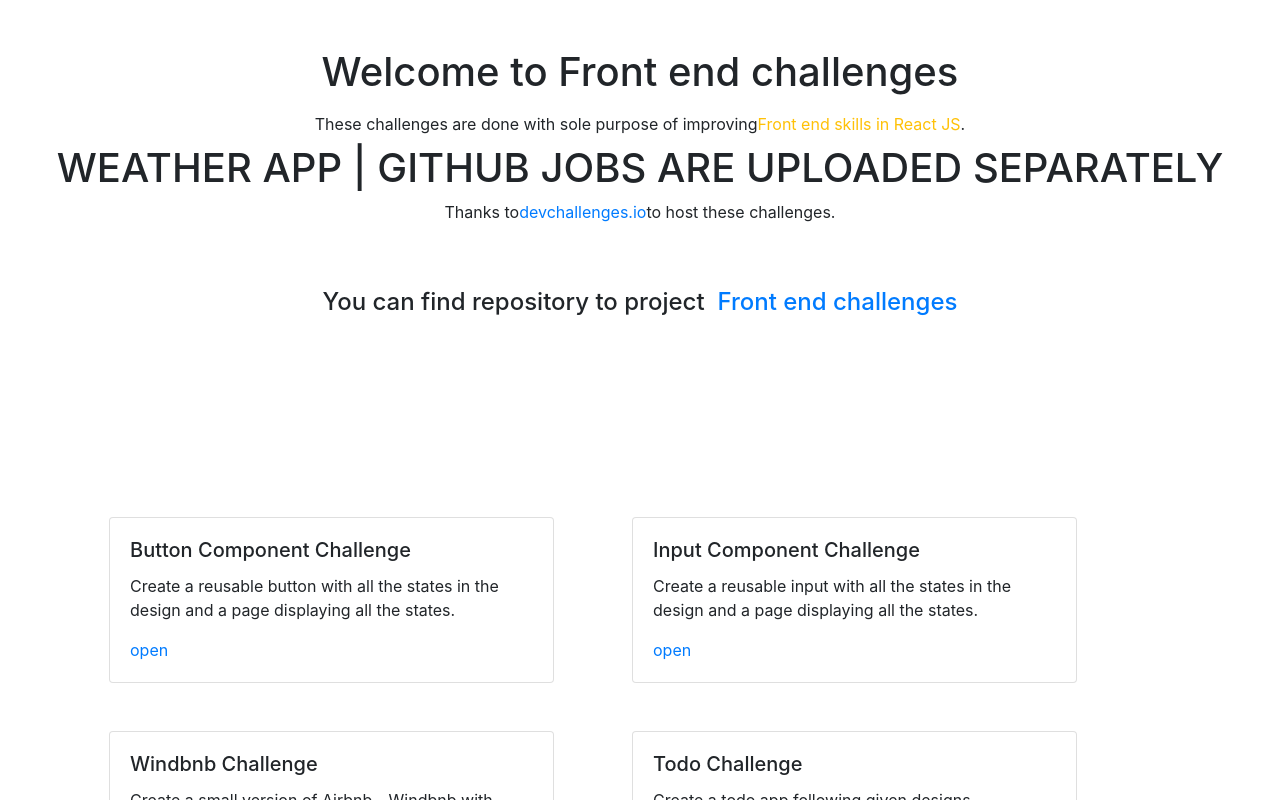
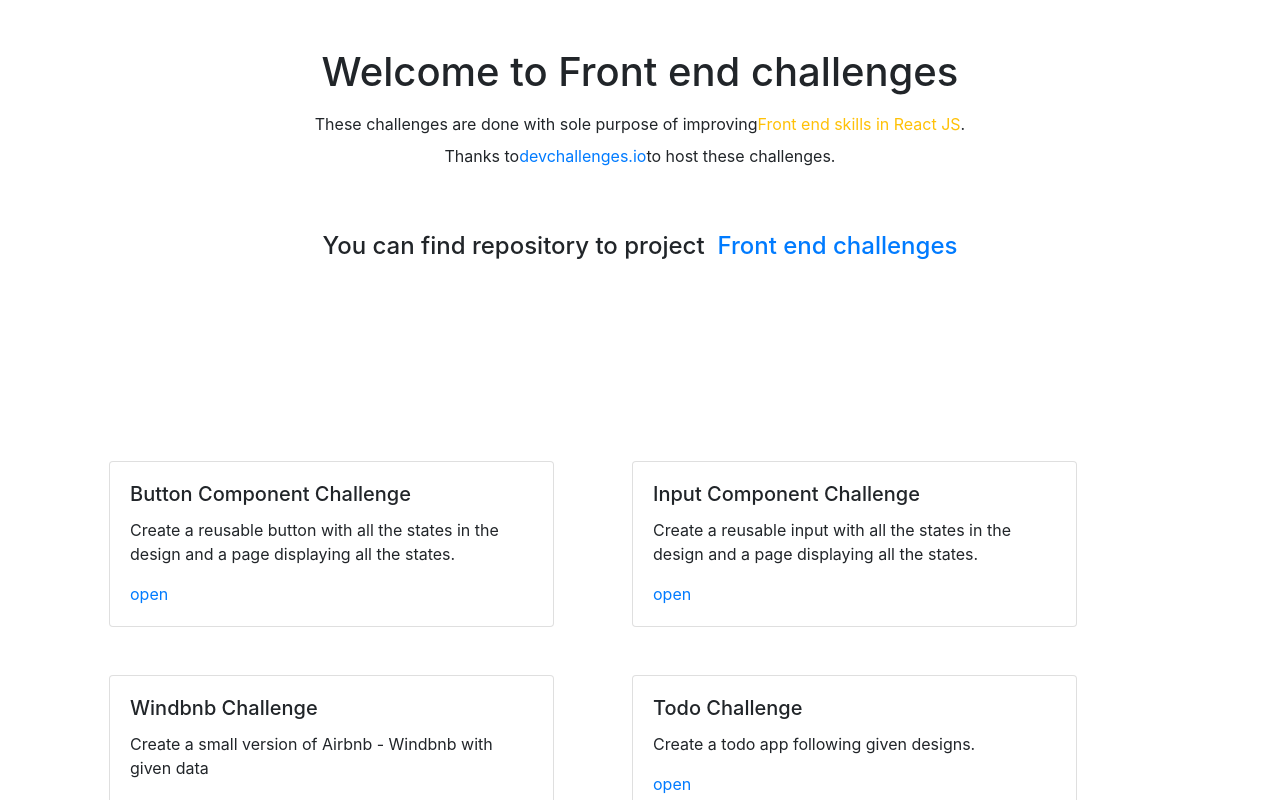
Before and after one commit to bipin-codes/front-end-challenges, a React (Create React App) app: page / in a window 1280 px wide. Shown: the top 800 px of the page. Built offline with nearby package versions, Linux system fonts and the light colour scheme.

Commit message:
starting weather app again

```diff
--- a/src/hooks/useUserLocation.ts
+++ b/src/hooks/useUserLocation.ts
@@ -7,7 +7,6 @@ const useUserLocation = () => {
   );
 
   const success = (pos: GeolocationPosition) => {
-    console.log(pos);
     setData(pos);
   };
 
--- a/src/pages/Index.tsx
+++ b/src/pages/Index.tsx
@@ -46,7 +46,6 @@ export const Index: React.FC = () => {
           These challenges are done with sole purpose of improving
           <span className="text-warning">Front end skills in React JS</span>.
         </p>
-        <h1>WEATHER APP | GITHUB JOBS ARE UPLOADED SEPARATELY</h1>
         <p>
           Thanks to
           <a
```
